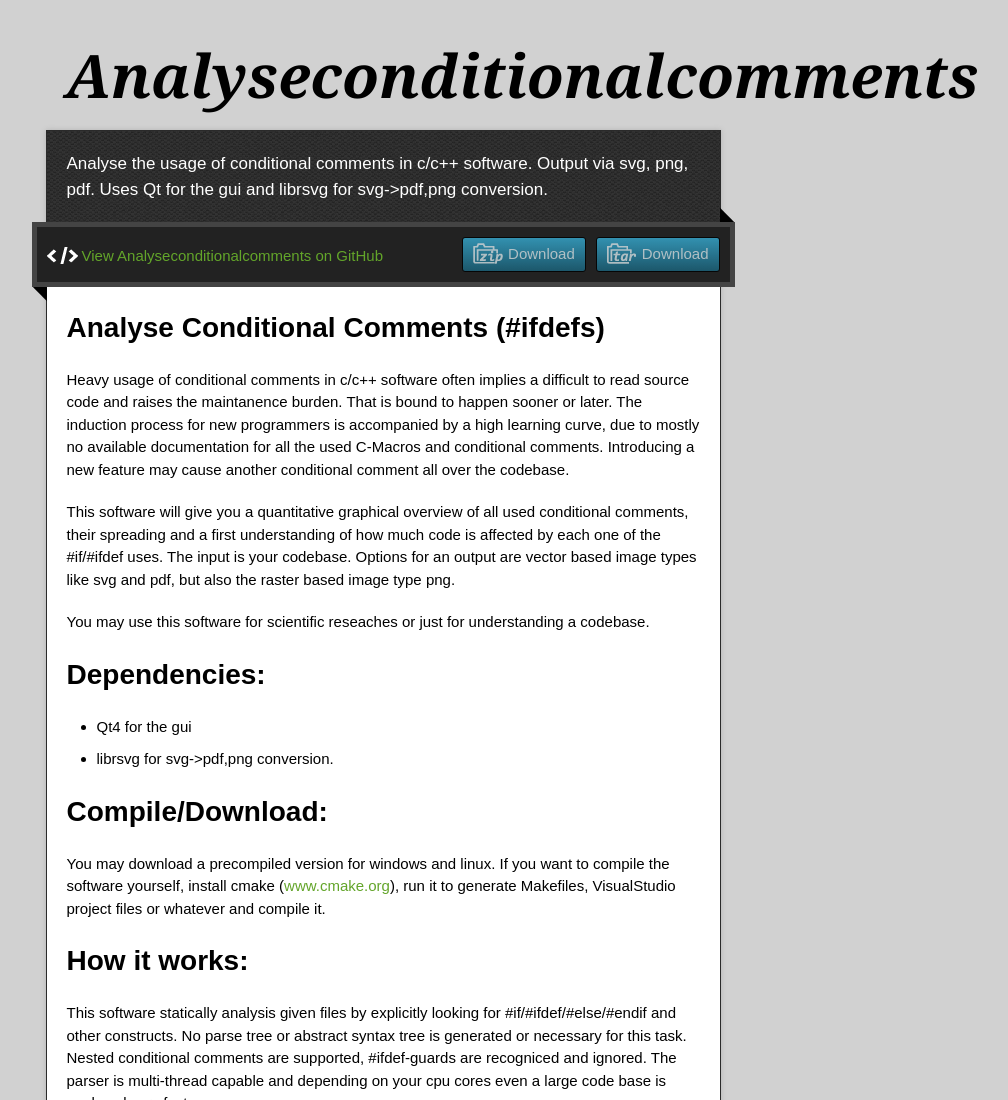
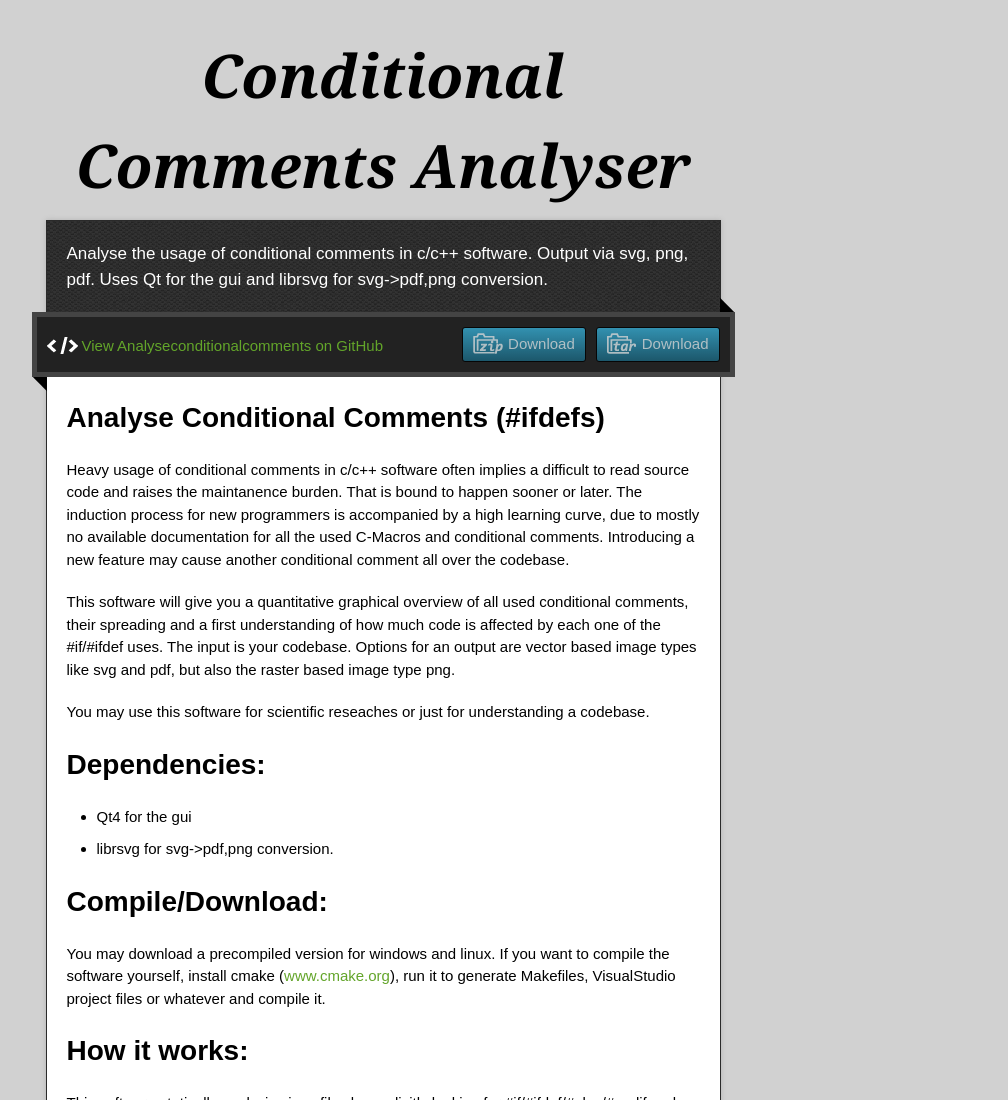
Before and after one commit to davidgraeff/analyseConditionalComments, a plain HTML site: page index.html in a window 1280 px wide. Shown: the top 1100 px of the page, without its empty margins (257-1265 px from the left). Drawn offline with nearby package versions, Linux system fonts and the light colour scheme.

Commit message:
Improve title

```diff
--- a/index.html
+++ b/index.html
@@ -11,7 +11,7 @@
   <script type="text/javascript" src="https://ajax.googleapis.com/ajax/libs/jquery/1.7.1/jquery.min.js"></script>
   <script type="text/javascript" src="javascripts/script.js"></script>
 
-  <title>Analyseconditionalcomments</title>
+  <title>Analyse usage of c/c++ conditional comments</title>
   <meta name="description" content="Analyse the usage of conditional comments in c/c++ software. Output via svg, png, pdf. Uses Qt for the gui and librsvg for svg-&gt;pdf,png conversion.">
 
   <meta name="viewport" content="width=device-width,initial-scale=1">
@@ -22,7 +22,7 @@
 
   <div class="wrapper">
     <header>
-      <h1 class="title">Analyseconditionalcomments</h1>
+      <h1 class="title">Conditional Comments Analyser</h1>
     </header>
     <div id="container">
       <p class="tagline">Analyse the usage of conditional comments in c/c++ software. Output via svg, png, pdf. Uses Qt for the gui and librsvg for svg-&gt;pdf,png conversion.</p>
```
